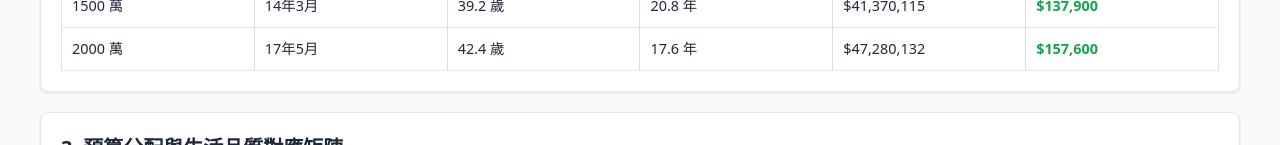
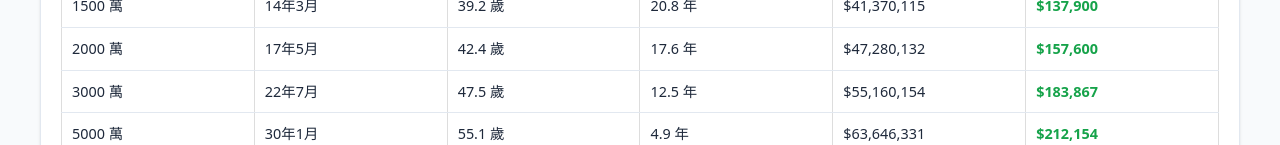
Before and after one commit to Chunshan-Theta/GoogleAdSenseSeeds, a Next.js app: page /solo-leveling in a window 1280 px wide. Shown: the part 807-952 px from the top of the page. Built offline with nearby package versions, Linux system fonts and the light colour scheme; no server answers.

Commit message:
Update job names and add new target values

```diff
--- a/pages/solo-leveling.tsx
+++ b/pages/solo-leveling.tsx
@@ -19,7 +19,7 @@ const MORTGAGE_MONTHS = 240; // 20-year mortgage (20 × 12)
 
 const jobs: Job[] = [
   { name: '勞工 - 外送/便利店', salary: 480000 },
-  { name: '吸引力 - 展場/公關/八大', salary: 800000 },
+  { name: '吸引力 - 展場/主持', salary: 800000 },
   { name: '時間 - 遠洋/24h看護', salary: 1200000 },
   { name: '專業 - 軟硬體工程/管理職', salary: 1500000 },
   { name: '高階 - 醫師/自營商', salary: 3000000 },
@@ -70,7 +70,7 @@ const matrixDB: RegionData[] = [
   },
 ];
 
-const TARGETS = [1000000, 3000000, 5000000, 8000000, 10000000, 15000000, 20000000];
+const TARGETS = [1000000, 3000000, 5000000, 8000000, 10000000, 15000000, 20000000, 30000000, 50000000, 100000000];
 
 type LevelClass = 'level-high' | 'level-mid' | 'level-low' | 'level-none';
 interface LevelInfo { cls: LevelClass; label: string; desc: string; cost: number; }
```
